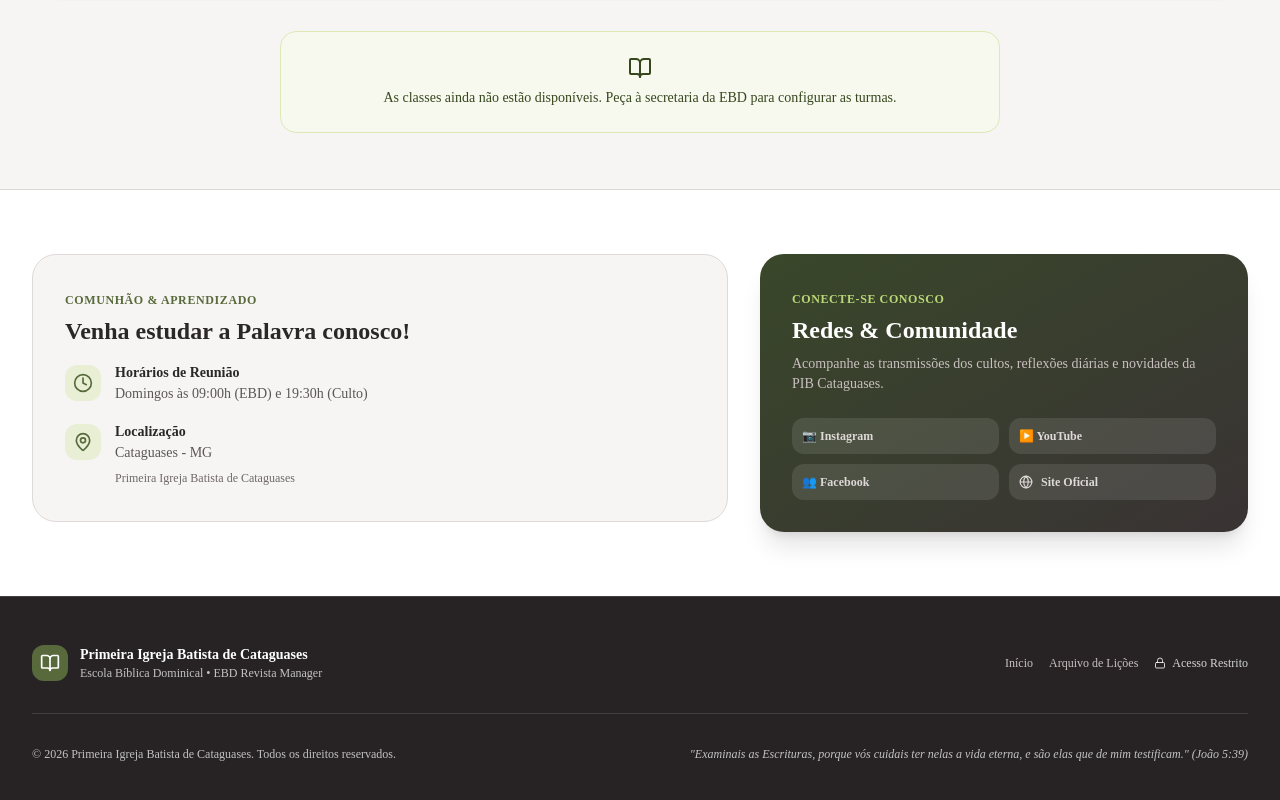
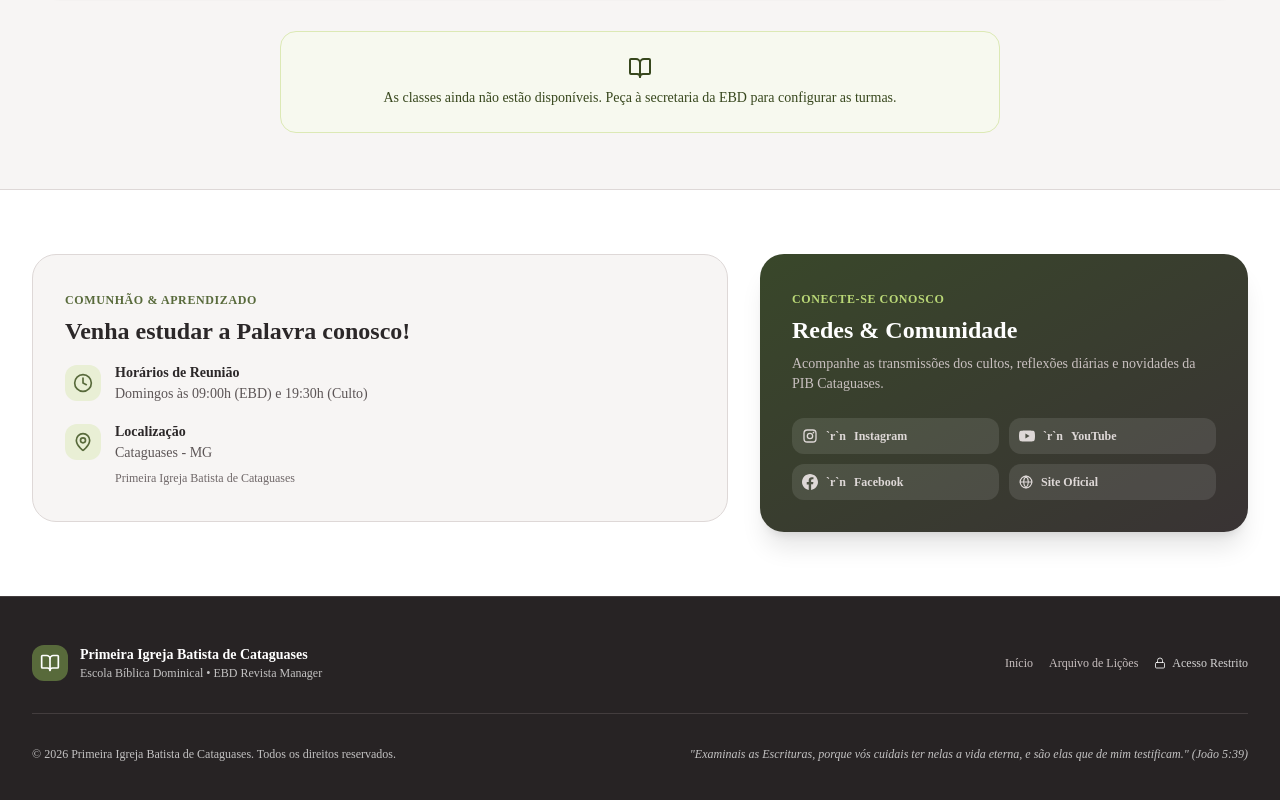
Before and after one commit to Guilhermehol93/EBD, a Next.js app: page / in a window 1280 px wide. Shown: the part 824-1624 px from the top of the page. Built offline with nearby package versions, Linux system fonts and the light colour scheme; no server answers; the database is empty.

Commit message:
Ajuste visual rede social

```diff
--- a/src/components/public/ChurchInfoSection.tsx
+++ b/src/components/public/ChurchInfoSection.tsx
@@ -1,5 +1,11 @@
 import { MapPin, Clock, MessageSquare, Globe, ExternalLink } from "lucide-react";
 import { ChurchSettings } from "@/lib/types";
+function SocialIcon({ name }: { name: "instagram" | "youtube" | "facebook" }) {
+  const common = { className: "w-4 h-4 shrink-0", viewBox: "0 0 24 24", fill: "currentColor", "aria-hidden": true as const };
+  if (name === "instagram") return <svg {...common}><path d="M7.8 2h8.4A5.8 5.8 0 0 1 22 7.8v8.4a5.8 5.8 0 0 1-5.8 5.8H7.8A5.8 5.8 0 0 1 2 16.2V7.8A5.8 5.8 0 0 1 7.8 2Zm0 2A3.8 3.8 0 0 0 4 7.8v8.4A3.8 3.8 0 0 0 7.8 20h8.4a3.8 3.8 0 0 0 3.8-3.8V7.8A3.8 3.8 0 0 0 16.2 4H7.8Zm4.2 3a5 5 0 1 1 0 10 5 5 0 0 1 0-10Zm0 2a3 3 0 1 0 0 6 3 3 0 0 0 0-6Zm5.2-3.5a1.3 1.3 0 1 1 0 2.6 1.3 1.3 0 0 1 0-2.6Z" /></svg>;
+  if (name === "youtube") return <svg {...common}><path d="M23.5 6.2a3 3 0 0 0-2.1-2.1C19.5 3.6 12 3.6 12 3.6s-7.5 0-9.4.5A3 3 0 0 0 .5 6.2 31 31 0 0 0 0 12a31 31 0 0 0 .5 5.8 3 3 0 0 0 2.1 2.1c1.9.5 9.4.5 9.4.5s7.5 0 9.4-.5a3 3 0 0 0 2.1-2.1A31 31 0 0 0 24 12a31 31 0 0 0-.5-5.8ZM9.6 15.6V8.4l6.3 3.6-6.3 3.6Z" /></svg>;
+  return <svg {...common}><path d="M24 12.1C24 5.4 18.6 0 12 0S0 5.4 0 12.1c0 6 4.4 11 10.1 11.9v-8.4H7.1v-3.5h3V9.4c0-3 1.8-4.7 4.5-4.7 1.3 0 2.6.2 2.6.2v2.9h-1.5c-1.5 0-2 .9-2 1.9v2.3h3.4l-.5 3.5h-2.9V24C19.6 23.1 24 18.1 24 12.1Z" /></svg>;
+}
 
 interface ChurchInfoSectionProps {
   settings?: ChurchSettings | null;
@@ -85,7 +91,7 @@ export function ChurchInfoSection({ settings }: ChurchInfoSectionProps) {
                   rel="noopener noreferrer"
                   className="flex items-center gap-2 p-2.5 rounded-xl bg-white/10 hover:bg-white/20 text-xs font-semibold text-slate-200 transition-colors"
                 >
-                  <span>📷 Instagram</span>
+                  <SocialIcon name="instagram" />`r`n                  <span>Instagram</span>
                 </a>
               )}
               {youtube && (
@@ -95,7 +101,7 @@ export function ChurchInfoSection({ settings }: ChurchInfoSectionProps) {
                   rel="noopener noreferrer"
                   className="flex items-center gap-2 p-2.5 rounded-xl bg-white/10 hover:bg-white/20 text-xs font-semibold text-slate-200 transition-colors"
                 >
-                  <span>▶️ YouTube</span>
+                  <SocialIcon name="youtube" />`r`n                  <span>YouTube</span>
                 </a>
               )}
               {facebook && (
@@ -105,7 +111,7 @@ export function ChurchInfoSection({ settings }: ChurchInfoSectionProps) {
                   rel="noopener noreferrer"
                   className="flex items-center gap-2 p-2.5 rounded-xl bg-white/10 hover:bg-white/20 text-xs font-semibold text-slate-200 transition-colors"
                 >
-                  <span>👥 Facebook</span>
+                  <SocialIcon name="facebook" />`r`n                  <span>Facebook</span>
                 </a>
               )}
               {website && (
```
